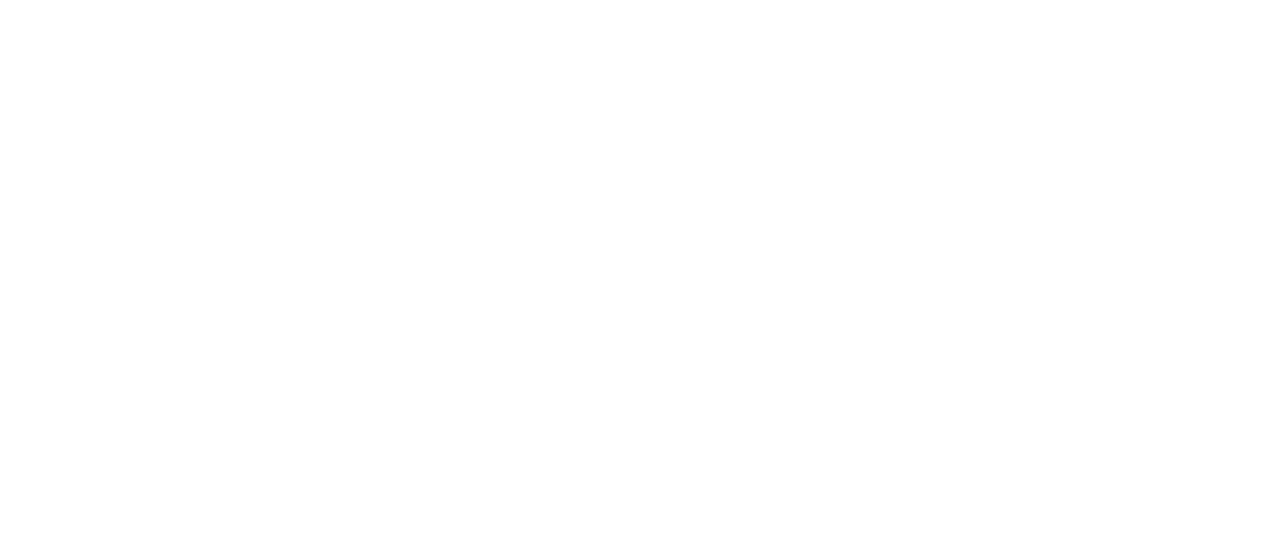
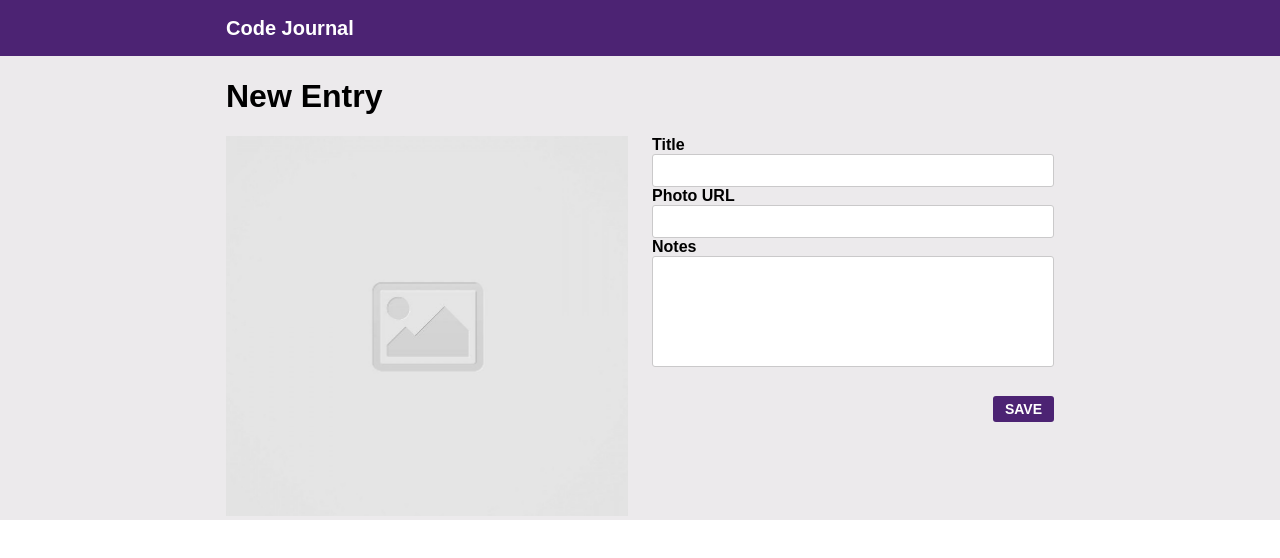
Before and after one commit to fredrickrana/code-journal, a website: page index.html in a window 1280 px wide. Drawn offline with Linux system fonts and the light colour scheme; a web font is replaced by a local one.

Commit message:
completed html and css structure/layout

```diff
--- a/css/styles.css
+++ b/css/styles.css
@@ -0,0 +1,142 @@
+* {
+  font-family: "Proza Libre", sans-serif;
+  font-weight: 600;
+}
+
+header {
+  background-color: #4c2373;
+}
+
+.row {
+  display: flex;
+}
+
+.header h2 {
+  font-weight: 600;
+  color: white;
+  font-size: 20px;
+}
+
+main {
+  background-color: #eceaec;
+}
+
+.main h1 {
+  font-size: 32px;
+}
+
+.image-content {
+  width: 100%;
+  margin: auto;
+}
+
+.image-blank {
+  width: 100%;
+  height: 380px;
+  object-fit: cover;
+}
+
+.main {
+  width: 100%;
+  margin: auto;
+}
+
+.main h3 {
+  font-size: 14px;
+}
+
+.notes {
+  width: 100%;
+  margin: auto;
+}
+
+.notes h3 {
+  font-size: 14px;
+}
+
+.input {
+  width: 100%;
+  border-color: #cac9ca;
+  border-style: solid;
+  border-width: thin;
+  border-radius: 3px;
+  padding: 8px;
+}
+
+.input-notes {
+  width: 100%;
+  border-color: #cac9ca;
+  border-style: solid;
+  border-width: thin;
+  border-radius: 3px;
+  display: inline-flex;
+  resize: none;
+}
+
+.footer {
+  width: 100%;
+  margin: auto;
+  text-align: end;
+}
+
+.button-save {
+  background-color: #4c2373;
+  color: white;
+  border-radius: 3px;
+  border: none;
+  padding: 5px 12px;
+  margin-top: 25px;
+  font-size: 14px;
+}
+
+.align-right {
+  text-align: right;
+}
+
+/* @media screen and (min-width: 750px) {
+  .column-full {
+    flex-basis: 50%;
+    flex-wrap: wrap;
+    width: fit-content;
+  }
+}
+
+@media screen and (min-width: 750px) {
+  .image-content {
+    flex-basis: 50%;
+    flex-wrap: wrap;
+  }
+}
+
+@media screen and (min-width: 750px) {
+  .footer {
+    flex-basis: 100%;
+    margin: auto;
+  }
+}
+
+@media screen and (min-width: 750px) {
+  .sample {
+    flex-basis: 100%;
+    margin: auto;
+  }
+} */
+
+/* .image-blank {
+    flex-basis: 50%;
+    flex-wrap: wrap;
+  }
+} */
+
+/* .footer {
+  flex-basis: 100%;
+}
+
+.notes {
+  width: 100%;
+  margin: auto;
+} */
+
+/* one row, two columns.
+image on left side and title and photo URL on the right side.
+notes to full width taking up all of row..... soooo how would i set that up. */
--- a/index.html
+++ b/index.html
@@ -14,13 +14,114 @@
   <link rel="stylesheet" href="css/reset.css">
   <link rel="stylesheet" href="css/layout.css">
   <link rel="stylesheet" href="css/styles.css">
+  <link rel="preconnect" href="https://fonts.googleapis.com">
+  <link rel="preconnect" href="https://fonts.gstatic.com" crossorigin>
+  <link href="https://fonts.googleapis.com/css2?family=Proza+Libre:wght@400;600&display=swap" rel="stylesheet">
 </head>
 <body>
   <header>
+    <div class="container">
+      <div class="row header">
+        <div class="column-full">
+          <h2>Code Journal</h2>
+        </div>
+      </div>
+    </div>
   </header>
+
   <main>
+    <div class="container">
+      <div class="row main">
+        <div class="column-full">
+          <h1>New Entry</h1>
+        </div>
+      </div>
+      <div class="row image-content">
+        <div class="column-half">
+          <img src="images/placeholder-image-square.jpg" class="image-blank">
+        </div>
+        <div class="column-half" data-view="entry-form">
+          <form>
+            <label for="title">Title</label>
+            <div>
+              <input type="text" id="title" required class="input">
+            </div>
+            <label for="photo-url">Photo URL</label>
+            <div>
+              <input type="text" id="photo-url" required class="input">
+            </div>
+            <label for="notes">Notes</label>
+            <div>
+              <textarea name="notes" id="notes" cols="40" rows="7" class="input-notes" required></textarea>
+            </div>
+            <div class="align-right">
+              <button type="button" class="button-save">SAVE</button>
+            </div>
+          </form>
+        </div>
+      </div>
+      <div class="row">
+        <div class="column-full">
+          <div class="footer">
+          </div>
+        </div>
+      </div>
+    </div>
   </main>
   <script src="js/data.js"></script>
   <script src="js/main.js"></script>
 </body>
 </html>
+
+
+
+
+      <!-- <div class="row image-content">
+        <div class="column-full">
+          <img src="images/placeholder-image-square.jpg" class="image-blank">
+        </div>
+      </div>
+      <div class="row main">
+        <div class="column-full">
+          <h3>Title</h3>
+          <input type="text" id="title" required="required" class="input">
+        </div>
+      </div>
+      <div class="row main">
+        <div class="column-full">
+          <h3>Photo URL</h3>
+          <input type="text" id="photo-url" required="required" class="input">
+        </div>
+      </div>
+      <div class="row notes">
+        <div class="column-full">
+          <h3>Notes</h3>
+          <textarea name="notes" cols="40" rows="7" class="input-notes"></textarea>
+        </div>
+      </div>
+      <div class="row">
+        <div class="column-full">
+          <div class="footer">
+            <button type="button" class="button-save">SAVE</button>
+          </div>
+        </div>
+      </div>
+    </div>
+  </main>
+  <script src="js/data.js"></script>
+  <script src="js/main.js"></script>
+</body>
+</html> -->
+
+<!--
+  <div class = row>
+    <div class = column - half
+    <img>
+    <div class = column - half
+    <h3 title
+    <input type
+  </div
+
+
+
+ -->
--- a/js/main.js
+++ b/js/main.js
@@ -0,0 +1,25 @@
+
+// review @media pokemon assignment to change the flex-basis when expanding the screen.
+// use addEventListener for 'input' events on the
+
+// document.addEventListener('submit', newEntry);
+
+// function newEntry(event) {
+// var newData = {};
+// var
+// }
+
+// // add a form for creating a journal entry to the div[data-view]='entry-form'
+
+// // edit the form so it looks nice on mobile phone and monitors
+
+// // Use className to change src attribute for the photoURL
+// // Use getAttribute src attribute
+
+var $url = document.getElementById('photo-url');
+var $image = document.querySelector('.image-blank');
+$url.addEventListener('input', photoURL);
+
+function photoURL(event) {
+  $image.setAttribute('src', $url.value);
+}
```
